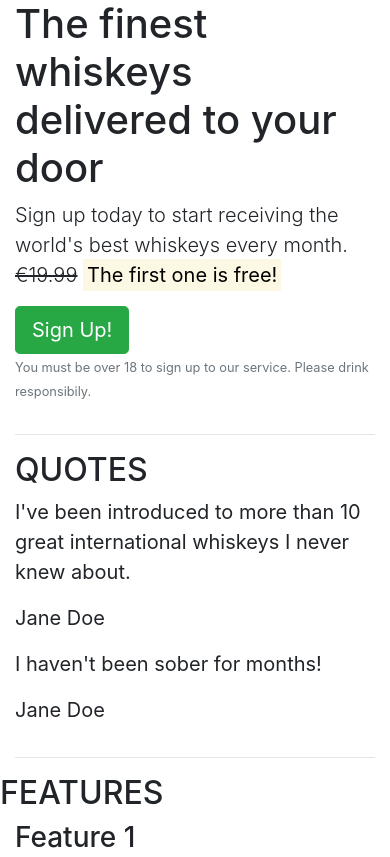
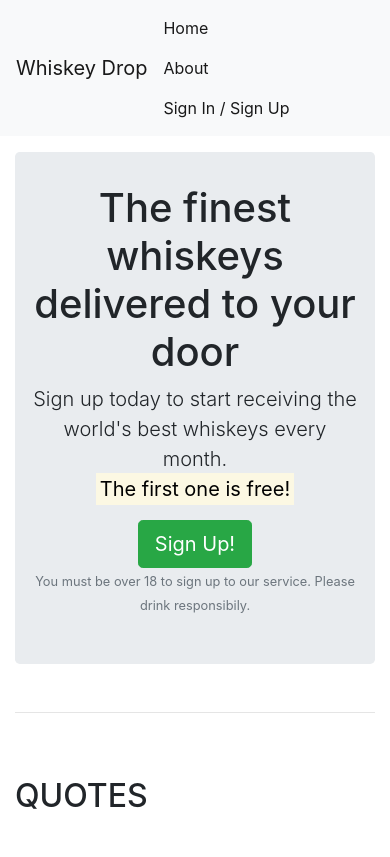
Before and after one commit to nualagr/bootstrap4, a plain HTML site: page index.html in a window 390 px wide. Shown: the top 857 px of the page. Drawn offline with nearby package versions, Linux system fonts and the light colour scheme.

Commit message:
feat: Added a navigation bar to index.html. Styled the bar for both desktop and mobile devices.

```diff
--- a/index.html
+++ b/index.html
@@ -8,14 +8,41 @@
 <script src="https://stackpath.bootstrapcdn.com/bootstrap/4.1.3/js/bootstrap.min.js" integrity="sha384-ChfqqxuZUCnJSK3+MXmPNIyE6ZbWh2IMqE241rYiqJxyMiZ6OW/JmZQ5stwEULTy" crossorigin="anonymous"></script>
 </head>
 <body>
-    <article class="container">
+    <nav class="navbar navbar-light bg-light navbar-expand-sm">
+        <a href="/" class="navbar-brand">Whiskey Drop</a>
+        <ul class="navbar-nav mr-auto">
+            <li class="active nav-item mr-2">
+                <a class="nav-link" href="/">Home
+                </a>
+            </li>
+            <li class="active nav-item mr-2">
+                <a class="nav-link" href="/about">About
+                </a>
+            </li>
+            <li class="active nav-item mr-2 d-block d-sm-none">
+                <a class="nav-link" href="/login">Sign In / Sign Up
+                </a>
+            </li>
+        </ul>
+        <div class="d-none d-md-block">
+            <p class="navbar-text my-auto mr-2">
+                <i>Great whiskey delivered to your door!
+                </i>
+             </p>
+            <a href="/login">Sign In / Sign Up</a>
+        </div>
+    </nav>
+    <article class="container mt-3">
+
     <!-- Callout -->
+
     <div class="row">
         <div class="col-12">
-        <section class="callout">
+        <section class="callout jumbotron text-center">
             <h1>The finest whiskeys delivered to your door</h1>
             <p class="lead">Sign up today to start receiving the world's best whiskeys every month.
-            <s>€19.99</s>
+            <s class="d-none d-sm-inline">€19.99</s>
+            <span class="d-inline d-sm-none"><br></span>
             <strong><mark>The first one is free!</mark></strong>
             </p>
             <button class="btn btn-success btn-lg">Sign Up!</button>
@@ -27,7 +54,7 @@
     <hr>
     <!-- quotes -->
     <div class="row">
-        <div class="col-12">
+        <div class="col-12 my-5">
         <section class="callout">
             <h2 class="text-uppercase">Quotes</h2>
         </div>
@@ -51,9 +78,10 @@
     </section>
     <!-- .quotes -->
     <hr>
+
     <!-- features -->
     <div class="row">
-        <div class="col=12">
+        <div class="col=12 my-5">
             <section class="features">
             <h2 class="text-uppercase">Features</h2>
         </div>
```
